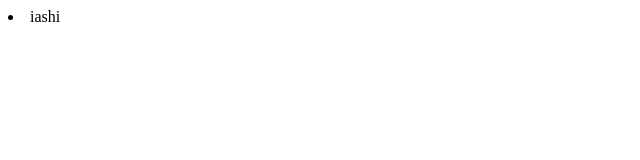
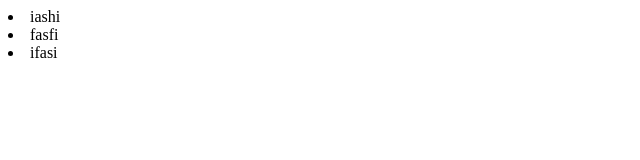
Before and after one commit to cl66/test001, a plain HTML site: page index.html in a window 1280 px wide. Shown: the full height of the page, 0-640 px from the left. Drawn offline with Linux system fonts and the light colour scheme.

Commit message:
一起修改

```diff
--- a/index.html
+++ b/index.html
@@ -7,6 +7,8 @@
 <body>
 <div>
     <li>iashi</li>
+    <li>fasfi</li>
+    <li>ifasi</li>
 </div>
 </body>
 </html>
```
Also changed, not shown: 11.txt.
